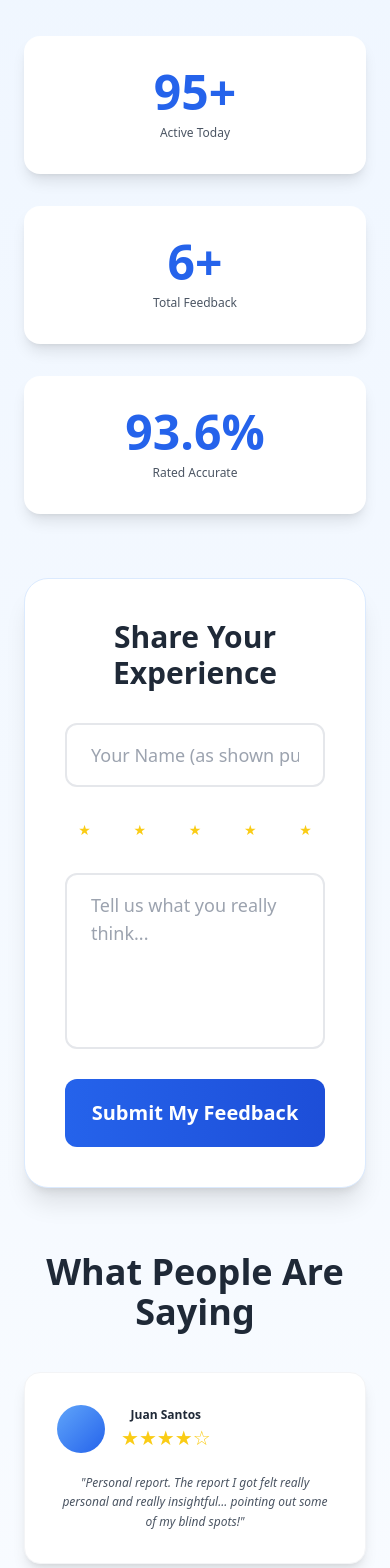
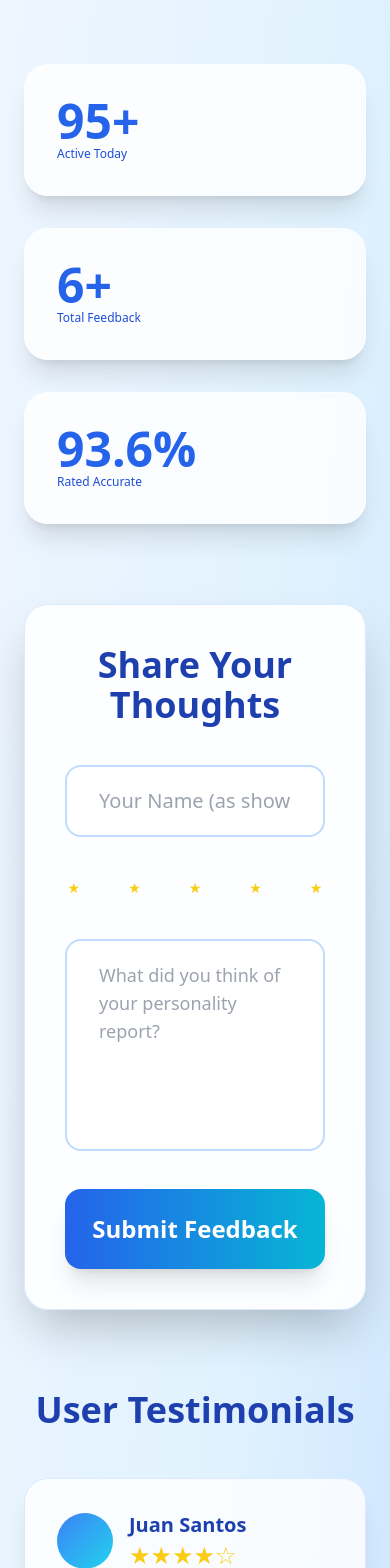
Before and after one commit to Secretive-Plotterrr/SurveyApp, a React (Create React App) app in the folder app/: page / in a window 390 px wide. Shown: the part 3969-5537 px from the top of the page. Built offline with nearby package versions, Linux system fonts and the light colour scheme; no server answers; the database is empty.

Commit message:
Final clean feedback page with live count & real names

```diff
--- a/app/src/components/Feedback.jsx
+++ b/app/src/components/Feedback.jsx
@@ -20,25 +20,23 @@ const staticTestimonials = [
 const Feedback = () => {
   const [user, setUser] = useState(null);
   const [feedbacks, setFeedbacks] = useState(staticTestimonials);
-  const [visibleCount, setVisibleCount] = useState(6);
+  const [showAll, setShowAll] = useState(false);
   const [isLoading, setIsLoading] = useState(false);
   const [showLoginModal, setShowLoginModal] = useState(false);
-  const [isVisible, setIsVisible] = useState(false);
 
-  // Form states
-  const [name, setName] = useState('');
+  // Form
+  const [displayName, setDisplayName] = useState('');
   const [rating, setRating] = useState(5);
   const [comment, setComment] = useState('');
   const [submitting, setSubmitting] = useState(false);
   const [hasSubmitted, setHasSubmitted] = useState(false);
-  const [userDisplayName, setUserDisplayName] = useState('');
+  const [userSubmittedName, setUserSubmittedName] = useState('');
 
   // Stats
-  const [totalFeedbacks, setTotalFeedbacks] = useState(100);
+  const [totalFeedbacks, setTotalFeedbacks] = useState(106);
 
   const navigate = useNavigate();
 
-  // Load user & check if already submitted
   useEffect(() => {
     const init = async () => {
       const { data: { user } } = await supabase.auth.getUser();
@@ -47,7 +45,7 @@ const Feedback = () => {
       if (user) {
         const { data } = await supabase
           .from('table1')
-          .select('feedback, rating')
+          .select('feedback, rating, display_name')
           .eq('id', user.id)
           .single();
 
@@ -55,31 +53,29 @@ const Feedback = () => {
           setHasSubmitted(true);
           setComment(data.feedback);
           setRating(data.rating || 5);
-          setUserDisplayName(user.user_metadata?.full_name || user.email.split('@')[0]);
+          setUserSubmittedName(data.display_name || user.email.split('@')[0]);
+          setDisplayName(data.display_name || '');
         } else {
-          setName(user.user_metadata?.full_name || user.email.split('@')[0]);
+          setDisplayName(user.user_metadata?.full_name || user.email.split('@')[0]);
         }
       }
 
       loadAllFeedbacks();
-      setIsVisible(true);
     };
-
     init();
   }, []);
 
-  // Load all feedbacks + update total count
   const loadAllFeedbacks = async () => {
     setIsLoading(true);
     const { data, count } = await supabase
       .from('table1')
-      .select('email, feedback, rating', { count: 'exact' })
+      .select('display_name, feedback, rating', { count: 'exact' })
       .not('feedback', 'is', null)
-      .order('answered_at', { ascending: false, nullsLast: true });
+      .order('answered_at', { ascending: false });
 
     const realFeedbacks = (data || []).map((row, i) => ({
       id: `real-${i}`,
-      name: row.email?.split('@')[0].charAt(0).toUpperCase() + row.email?.split('@')[0].slice(1),
+      name: row.display_name || 'Anonymous',
       rating: row.rating || 5,
       feedback: row.feedback,
     }));
@@ -89,32 +85,31 @@ const Feedback = () => {
     setIsLoading(false);
   };
 
-  // Submit feedback
   const handleSubmitFeedback = async (e) => {
     e.preventDefault();
     if (!user) {
       setShowLoginModal(true);
       return;
     }
-    if (!name.trim() || !comment.trim()) return;
+    if (!displayName.trim() || !comment.trim()) return;
 
     setSubmitting(true);
-
     const { error } = await supabase
       .from('table1')
       .update({
         feedback: comment.trim(),
         rating: rating,
+        display_name: displayName.trim(),
       })
       .eq('id', user.id);
 
     if (error) {
-      alert('Failed to submit. Please try again.');
+      alert('Failed to submit. Try again.');
       console.error(error);
     } else {
       setHasSubmitted(true);
-      setUserDisplayName(name.trim());
-      loadAllFeedbacks(); // This will update total count + add new feedback
+      setUserSubmittedName(displayName.trim());
+      loadAllFeedbacks();
     }
     setSubmitting(false);
   };
@@ -132,138 +127,129 @@ const Feedback = () => {
     }, 2000);
   };
 
-  const handleLoginRedirect = () => {
-    setShowLoginModal(false);
-    setIsLoading(true);
-    setTimeout(() => {
-      setIsLoading(false);
-      navigate('/login');
-    }, 2000);
-  };
+  const visibleFeedbacks = showAll ? feedbacks : feedbacks.slice(0, 6);
 
   return (
-    <div className="min-h-screen bg-gradient-to-b from-blue-50 to-white pt-20 pb-16">
+    <div className="min-h-screen bg-gradient-to-br from-blue-50 via-sky-100 to-blue-200 pt-20 pb-20">
       {isLoading && <Loading2 />}
 
-      <div className={`container mx-auto px-6 max-w-7xl text-center transition-opacity duration-1000 ${isVisible ? 'opacity-100' : 'opacity-0'}`}>
+      <div className="container mx-auto px-6 max-w-7xl">
         {/* Header */}
-        <h1 className="text-5xl md:text-6xl font-bold mb-4">
-          <span className="text-gray-900">Know</span>
-          <span className="text-blue-600">You</span>
+        <div className="text-center mb-16">
+          <h1 className="text-6xl font-bold text-transparent bg-clip-text bg-gradient-to-r from-blue-700 to-cyan-500">
+            KnowYou
           </h1>
-        <p className="text-xl text-gray-700 mb-12">Real people. Real results. Real insights.</p>
+          <p className="text-xl text-blue-800 mt-4">Hear from real users who discovered themselves</p>
+        </div>
 
         {/* Stats */}
-        <div className="grid grid-cols-1 md:grid-cols-3 gap-8 mb-16">
-          <div className="bg-white p-8 rounded-2xl shadow-lg">
+        <div className="grid grid-cols-1 md:grid-cols-3 gap-8 mb-20">
+          <div className="bg-white/80 backdrop-blur-sm rounded-3xl p-8 shadow-xl border border-white/50">
             <p className="text-5xl font-bold text-blue-600">95+</p>
-            <p className="text-gray-600 mt-2">Active Today</p>
+            <p className="text-blue-700">Active Today</p>
           </div>
-          <div className="bg-white p-8 rounded-2xl shadow-lg">
+          <div className="bg-white/80 backdrop-blur-sm rounded-3xl p-8 shadow-xl border border-white/50">
             <p className="text-5xl font-bold text-blue-600">{totalFeedbacks}+</p>
-            <p className="text-gray-600 mt-2">Total Feedback</p>
+            <p className="text-blue-700">Total Feedback</p>
           </div>
-          <div className="bg-white p-8 rounded-2xl shadow-lg">
+          <div className="bg-white/80 backdrop-blur-sm rounded-3xl p-8 shadow-xl border border-white/50">
             <p className="text-5xl font-bold text-blue-600">93.6%</p>
-            <p className="text-gray-600 mt-2">Rated Accurate</p>
+            <p className="text-blue-700">Rated Accurate</p>
           </div>
         </div>
 
         {/* Submit Feedback */}
-        <div className="bg-white rounded-3xl shadow-xl p-10 mb-16 max-w-3xl mx-auto border border-blue-100">
-          <h2 className="text-3xl font-bold text-gray-800 mb-8">
-            {hasSubmitted ? 'Thank You!' : 'Share Your Experience'}
+        <div className="bg-white/90 backdrop-blur-md rounded-3xl shadow-2xl p-10 mb-20 max-w-4xl mx-auto border border-blue-100">
+          <h2 className="text-4xl font-bold text-center text-blue-800 mb-10">
+            {hasSubmitted ? 'Thank You!' : 'Share Your Thoughts'}
           </h2>
 
           {hasSubmitted ? (
-            <div className="text-center py-10">
-              <div className="text-8xl mb-6">Thank you!</div>
-              <div className="text-6xl text-yellow-400 mb-4">
+            <div className="text-center py-12">
+              <p className="text-8xl font-bold text-blue-600 mb-6">Thank you!</p>
+              <div className="text-7xl text-yellow-400 mb-6">
                 {'★'.repeat(rating)}{'☆'.repeat(5 - rating)}
               </div>
-              <p className="text-2xl italic text-gray-700 mb-6 leading-relaxed">"{comment}"</p>
-              <p className="text-lg font-medium text-blue-600">- {userDisplayName}</p>
+              <p className="text-2xl italic text-gray-700 mb-8 leading-relaxed">"{comment}"</p>
+              <p className="text-xl font-semibold text-blue-600">- {userSubmittedName}</p>
             </div>
           ) : (
-            <form onSubmit={handleSubmitFeedback} className="space-y-6">
+            <form onSubmit={handleSubmitFeedback} className="space-y-8">
               <input
                 type="text"
                 placeholder="Your Name (as shown publicly)"
-                value={name}
-                onChange={(e) => setName(e.target.value)}
-                className="w-full px-6 py-4 text-lg border-2 border-gray-200 rounded-xl focus:border-blue-500 focus:outline-none transition"
+                value={displayName}
+                onChange={(e) => setDisplayName(e.target.value)}
+                className="w-full px-8 py-5 text-xl border-2 border-blue-200 rounded-2xl focus:border-blue-500 focus:outline-none transition"
                 required
               />
-              <div className="flex justify-center gap-4 text-6xl">
+              <div className="flex justify-center gap-6 text-7xl">
                 {[1, 2, 3, 4, 5].map((star) => (
                   <button
                     key={star}
                     type="button"
                     onClick={() => setRating(star)}
-                    className={`transition-all duration-200 hover:scale-125 ${
-                      star <= rating ? 'text-yellow-400' : 'text-gray-300'
-                    }`}
+                    className={`transition-all hover:scale-125 ${star <= rating ? 'text-yellow-400' : 'text-gray-300'}`}
                   >
                     ★
                   </button>
                 ))}
               </div>
               <textarea
-                placeholder="Tell us what you really think..."
+                placeholder="What did you think of your personality report?"
                 value={comment}
                 onChange={(e) => setComment(e.target.value)}
-                rows={5}
-                className="w-full px-6 py-4 text-lg border-2 border-gray-200 rounded-xl focus:border-blue-500 focus:outline-none transition resize-none"
+                rows={6}
+                className="w-full px-8 py-5 text-lg border-2 border-blue-200 rounded-2xl focus:border-blue-500 focus:outline-none resize-none"
                 required
               />
               <button
                 type="submit"
                 disabled={submitting}
-                className="w-full bg-gradient-to-r from-blue-600 to-blue-700 text-white font-bold text-xl py-5 rounded-xl hover:from-blue-700 hover:to-blue-800 transition transform hover:scale-105 disabled:opacity-70"
+                className="w-full bg-gradient-to-r from-blue-600 to-cyan-500 text-white font-bold text-2xl py-6 rounded-2xl hover:from-blue-700 hover:to-cyan-600 transition transform hover:scale-105 shadow-xl"
               >
-                {submitting ? 'Submitting...' : 'Submit My Feedback'}
+                {submitting ? 'Submitting...' : 'Submit Feedback'}
               </button>
             </form>
           )}
         </div>
 
-        {/* Testimonials Grid */}
-        <h2 className="text-4xl font-bold text-gray-800 mb-10">What People Are Saying</h2>
-        <div className="grid grid-cols-1 md:grid-cols-2 lg:grid-cols-3 gap-8 mb-12">
-          {feedbacks.slice(0, visibleCount).map((t) => (
-            <div
-              key={t.id}
-              className="bg-white p-8 rounded-2xl shadow-lg hover:shadow-2xl transition-all duration-300 hover:-translate-y-2 border border-gray-100"
-            >
-              <div className="flex items-center mb-5">
-                <div className="w-12 h-12 bg-gradient-to-br from-blue-400 to-blue-600 rounded-full mr-4"></div>
+        {/* Feedback Grid */}
+        <h2 className="text-4xl font-bold text-center text-blue-800 mb-12">User Testimonials</h2>
+        <div className="grid grid-cols-1 md:grid-cols-2 lg:grid-cols-3 gap-10 mb-12">
+          {visibleFeedbacks.map((t) => (
+            <div key={t.id} className="bg-white/80 backdrop-blur-sm rounded-3xl p-8 shadow-xl hover:shadow-2xl transition-all hover:-translate-y-3 border border-blue-100">
+              <div className="flex items-center mb-6">
+                <div className="w-14 h-14 bg-gradient-to-br from-blue-500 to-cyan-400 rounded-full mr-4"></div>
                 <div>
-                  <p className="font-bold text-gray-800">{t.name}</p>
-                  <div className="flex text-yellow-400 text-xl">
+                  <p className="font-bold text-xl text-blue-800">{t.name}</p>
+                  <div className="flex text-2xl text-yellow-400">
                     {'★'.repeat(t.rating)}{'☆'.repeat(5 - t.rating)}
                   </div>
                 </div>
               </div>
-              <p className="text-gray-600 italic leading-relaxed">"{t.feedback}"</p>
+              <p className="text-gray-700 text-lg italic leading-relaxed">"{t.feedback}"</p>
             </div>
           ))}
         </div>
 
-        {/* See More */}
-        {visibleCount < feedbacks.length && (
+        {/* Toggle Button */}
+        {feedbacks.length > 6 && (
+          <div className="text-center mt-10">
             <button
-            onClick={() => setVisibleCount(feedbacks.length)}
-            className="bg-blue-600 text-white px-10 py-4 rounded-full text-lg font-semibold hover:bg-blue-700 transition transform hover:scale-105 shadow-lg"
+              onClick={() => setShowAll(!showAll)}
+              className="bg-gradient-to-r from-blue-600 to-cyan-500 text-white px-12 py-5 rounded-full text-xl font-bold hover:from-blue-700 hover:to-cyan-600 transition transform hover:scale-110 shadow-2xl"
             >
-            See All {feedbacks.length} Feedbacks
+              {showAll ? 'Hide Feedback' : `See All ${feedbacks.length} Feedbacks`}
             </button>
+          </div>
         )}
 
         {/* Take Survey Button */}
-        <div className="mt-20">
+        <div className="text-center mt-24">
           <button
             onClick={handleSurveyClick}
-            className="bg-gradient-to-r from-blue-600 to-indigo-700 text-white px-16 py-6 rounded-full text-2xl font-bold shadow-2xl hover:shadow-3xl transform hover:scale-110 transition duration-300"
+            className="bg-white text-blue-600 border-4 border-blue-600 px-16 py-8 rounded-full text-3xl font-bold hover:bg-blue-600 hover:text-white transition transform hover:scale-110 shadow-2xl"
           >
             Take The Personality Survey Now
           </button>
@@ -272,18 +258,16 @@ const Feedback = () => {
 
       {/* Login Modal */}
       {showLoginModal && (
-        <div className="fixed inset-0 bg-black bg-opacity-70 flex items-center justify-center z-50 p-4">
-          <div className="bg-white rounded-3xl p-10 max-w-md w-full shadow-2xl">
-            <h3 className="text-3xl font-bold text-blue-600 mb-4">Login Required</h3>
-            <p className="text-gray-700 mb-8 text-lg">You need to be logged in to take the survey or leave feedback.</p>
-            <div className="flex gap-4">
-              <button onClick={handleLoginRedirect} className="flex-1 bg-blue-600 text-white py-4 rounded-xl font-bold hover:bg-blue-700">
+        <div className="fixed inset-0 bg-black/70 flex items-center justify-center z-50 p-6">
+          <div className="bg-white rounded-3xl p-12 max-w-md w-full shadow-2xl text-center">
+            <h3 className="text-4xl font-bold text-blue-600 mb-6">Login Required</h3>
+            <p className="text-xl text-gray-700 mb-10">Please log in to continue</p>
+            <button
+              onClick={() => { setShowLoginModal(false); setIsLoading(true); setTimeout(() => { setIsLoading(false); navigate('/login'); }, 2000); }}
+              className="bg-gradient-to-r from-blue-600 to-cyan-500 text-white px-12 py-6 rounded-full text-2xl font-bold hover:from-blue-700 hover:to-cyan-600 transition shadow-xl"
+            >
               Go to Login
             </button>
-              <button onClick={() => setShowLoginModal(false)} className="flex-1 bg-gray-200 py-4 rounded-xl font-bold hover:bg-gray-300">
-                Cancel
-              </button>
-            </div>
           </div>
         </div>
       )}
```
Lines whose indentation alone changed are shown as unchanged.
